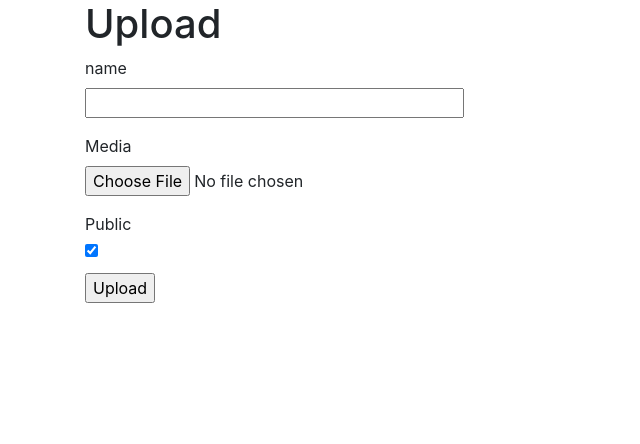
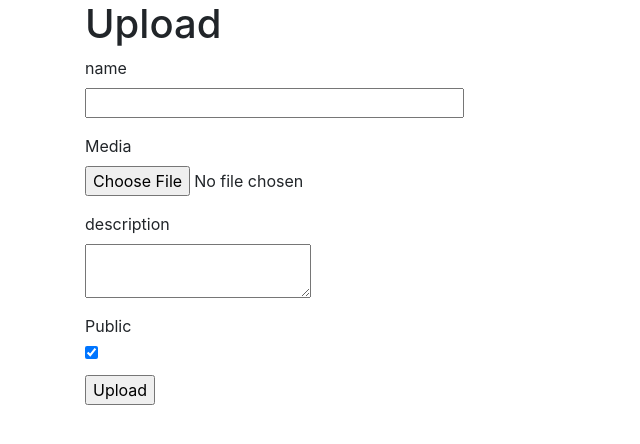
Before and after one commit to reginaldFerland/PyTube, a Flask app: page /upload in a window 1280 px wide. Shown: the part 56-500 px from the top of the page, without its empty margins (0-640 px from the left). Run offline with Flask 2, Linux system fonts and the light colour scheme; the visitor is signed in with stand-in values (Sample User, id 1); data comes from the database, SQL or seed files in the repository; some libraries are stand-ins or nearby versions.

Commit message:
added description to upload page

```diff
--- a/PyTube/forms.py
+++ b/PyTube/forms.py
@@ -1,5 +1,5 @@
 from flask_wtf import FlaskForm
-from wtforms import StringField, PasswordField, SubmitField, BooleanField
+from wtforms import StringField, PasswordField, SubmitField, BooleanField, TextAreaField
 from wtforms.validators import ValidationError, DataRequired, Email, EqualTo, Length
 from PyTube.models import User
 from flask_wtf.file import FileField, FileRequired
@@ -32,5 +32,6 @@ class LoginForm(FlaskForm):
 class UploadForm(FlaskForm):
     name = StringField('name', validators=[DataRequired()])
     media = FileField(validators=[FileRequired()])
+    description = TextAreaField('description')
     public = BooleanField('Public', default=True, false_values=[False, 'false', 'False'])
     submit = SubmitField('Upload')
--- a/PyTube/templates/upload.html
+++ b/PyTube/templates/upload.html
@@ -21,9 +21,16 @@
                         {% endfor %}
                 </p>
                 <p>
+                        {{ form.description.label }}<br>
+                        {{ form.description }}<br>
+                        {% for error in form.description.errors %}
+                            <span style="color: red;">[{{ error }}]</span>
+                        {% endfor %}
+                </p>
+                <p>
                         {{ form.public.label }}<br>
                         {{ form.public }}<br>
-                        {% for error in form.media.errors %}
+                        {% for error in form.public.errors %}
                             <span style="color: red;">[{{ error }}]</span>
                         {% endfor %}
                 </p>
```
Also changed, not shown: tests/test_upload.py (+1 -0 lines).
